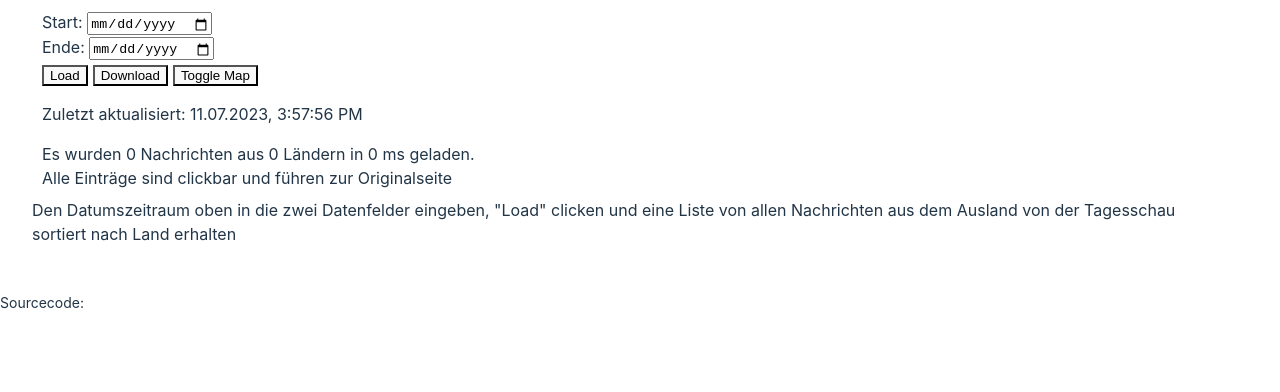
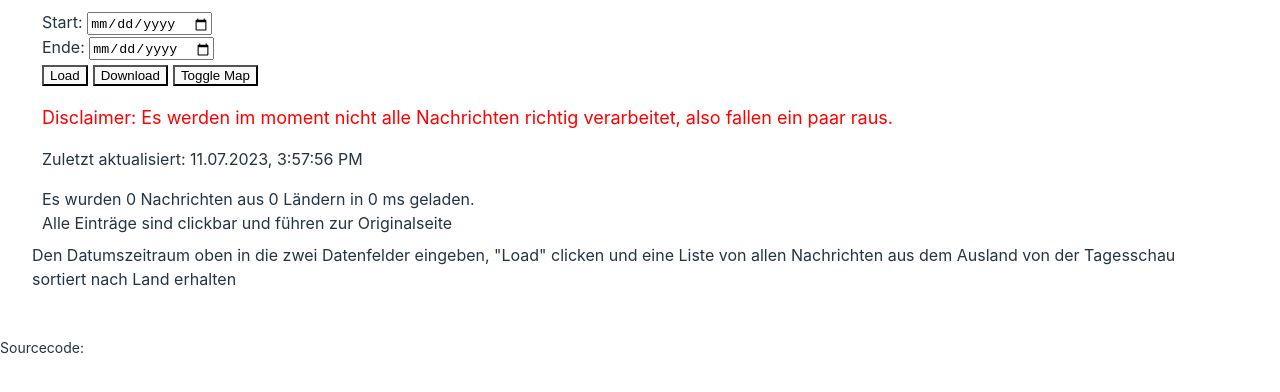
Before and after one commit to RedCommander735/topotest, a website built with Vite: page index.html in a window 1280 px wide. Built offline with nearby package versions, Linux system fonts and the light colour scheme.

Commit message:
Added warning message

```diff
--- a/index.html
+++ b/index.html
@@ -21,6 +21,7 @@
         <button id="xyzw-zoom-in-button" class="map"> + </button>
         <button id="xyzw-zoom-out-button" class="map"> - </button>
       </div>
+      <p style="color: red; font-size: 18px;">Disclaimer: Es werden im moment nicht alle Nachrichten richtig verarbeitet, also fallen ein paar raus.</p>
       <p id="last_refresh" class="list"></p>
       <p id="infotext" class="list"></p>
     </div>
```
